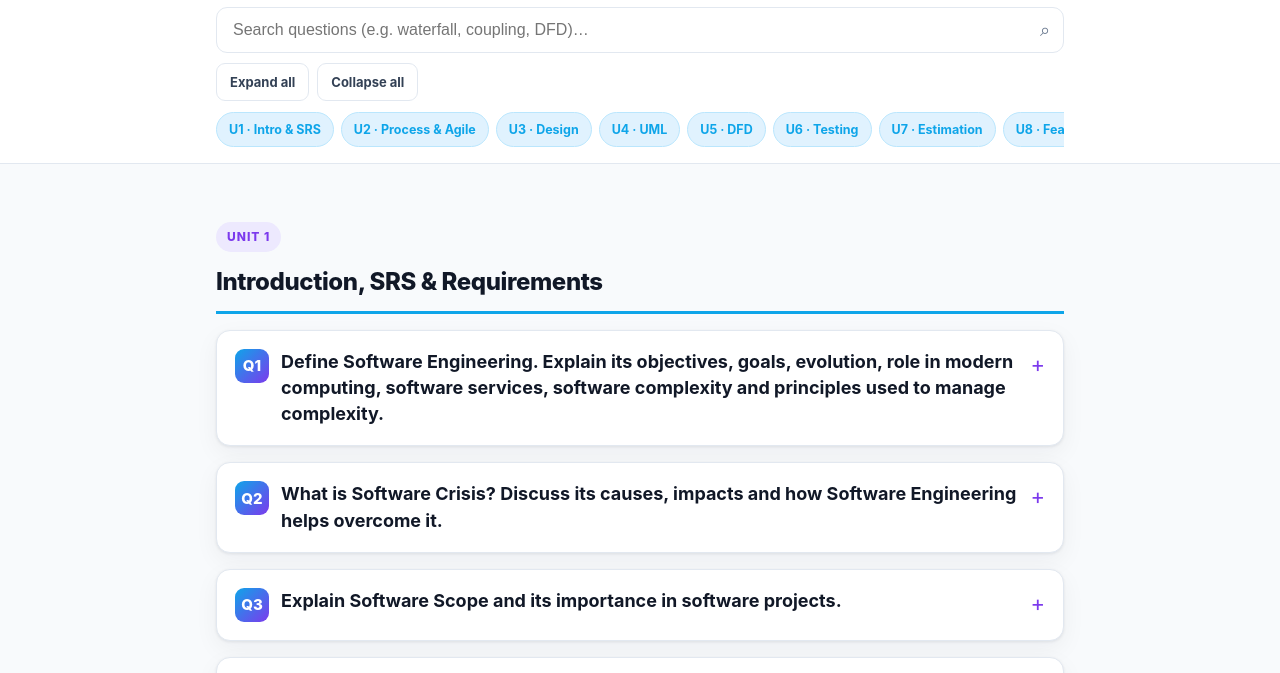
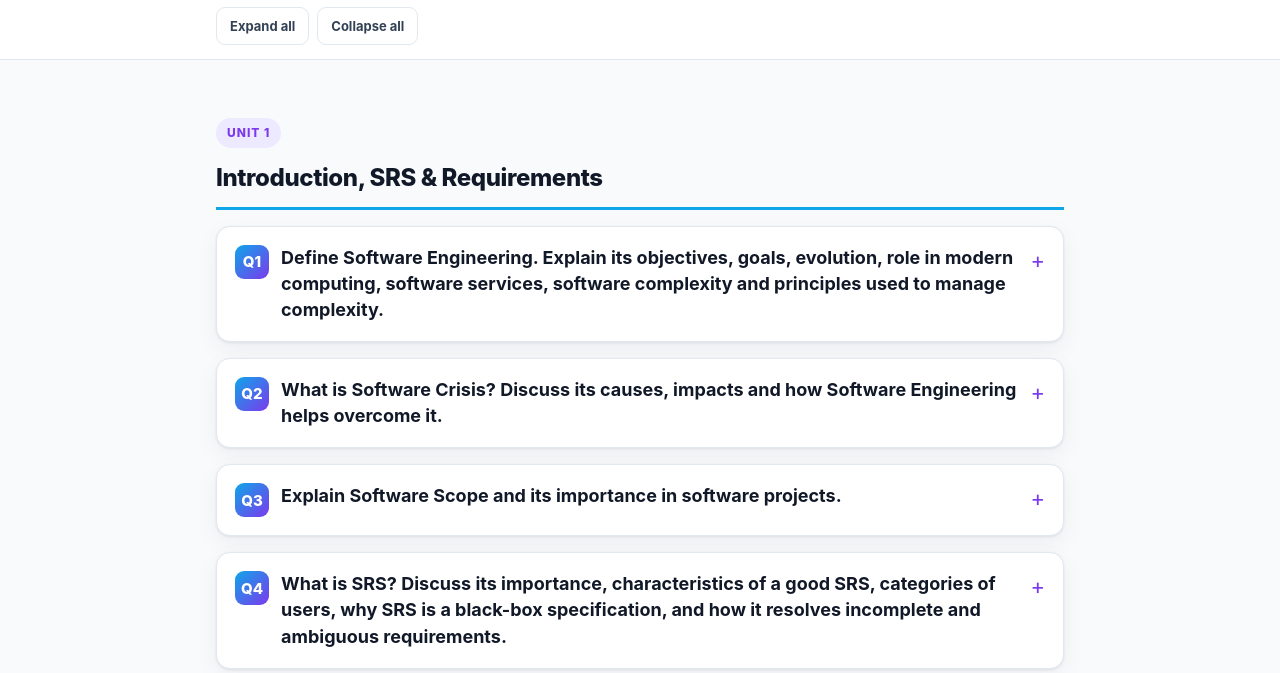
Before and after one commit to simplysandeepp/software-egg, a plain HTML site: page index.html in a window 1280 px wide. Shown: the part 80-753 px from the top of the page. Drawn offline with Linux system fonts and the light colour scheme.

Commit message:
Remove search bar, unit navigation, and disable sticky header

```diff
--- a/index.html
+++ b/index.html
@@ -24,7 +24,7 @@
     --maxw:880px;
   }
   *{box-sizing:border-box;}
-  html{scroll-behavior:smooth;scroll-padding-top:190px;}
+  html{scroll-behavior:smooth;scroll-padding-top:20px;}
   body{
     margin:0;
     font-family:-apple-system,BlinkMacSystemFont,"Segoe UI",Roboto,Helvetica,Arial,sans-serif;
@@ -42,9 +42,7 @@
     z-index:60;transition:width .1s linear;
   }
   header.topbar{
-    position:sticky;top:0;z-index:50;
-    background:rgba(255,255,255,.95);
-    backdrop-filter:blur(8px);
+    background:var(--white);
     border-bottom:1px solid var(--grey-line);
   }
   .topbar-inner{
@@ -61,14 +59,6 @@
   }
   .brand h1{font-size:20px;margin:0;font-weight:800;letter-spacing:-.3px;}
   .brand span.sub{color:var(--grey);font-size:13px;font-weight:600;}
-  .searchbox{position:relative;}
-  .searchbox input{
-    width:100%;padding:13px 44px 13px 16px;font-size:16px;
-    border:1.5px solid var(--grey-line);border-radius:11px;
-    background:var(--white);color:var(--ink);outline:none;
-  }
-  .searchbox input:focus{border-color:var(--sky);box-shadow:0 0 0 3px var(--sky-soft);}
-  .searchbox .ic{position:absolute;right:14px;top:50%;transform:translateY(-50%);color:var(--grey);font-size:18px;}
   .toolrow{display:flex;gap:8px;margin-top:10px;flex-wrap:wrap;}
   .toolrow button{
     font:inherit;font-size:13px;font-weight:700;cursor:pointer;
@@ -76,20 +66,6 @@
     background:var(--white);color:var(--ink-soft);
   }
   .toolrow button:hover{border-color:var(--sky);color:var(--sky);}
-  #searchcount{font-size:13px;color:var(--grey);align-self:center;font-weight:600;}
-
-  /* ---------- Unit nav ---------- */
-  .unitnav{
-    display:flex;gap:7px;margin-top:11px;padding-bottom:2px;
-    overflow-x:auto;-webkit-overflow-scrolling:touch;scrollbar-width:thin;
-  }
-  .unitnav a{
-    flex:0 0 auto;font-size:12.5px;font-weight:700;text-decoration:none;
-    padding:6px 12px;border-radius:30px;white-space:nowrap;
-    border:1.5px solid var(--sky-line);background:var(--sky-soft);color:var(--sky);
-    transition:background .15s,color .15s;
-  }
-  .unitnav a:hover{background:var(--sky);color:#fff;}
 
   /* ---------- Layout ---------- */
   main{max-width:var(--maxw);margin:0 auto;padding:22px 16px 120px;}
@@ -182,8 +158,6 @@
   }
   #toTop.show{display:block;}
 
-  .nores{text-align:center;color:var(--grey);padding:40px 0;font-weight:600;display:none;}
-
   /* ---------- Responsive ---------- */
   @media(max-width:600px){
     body{font-size:17px;}
@@ -211,30 +185,14 @@
         <span class="sub">40-Question Exam Prep · tap any question to expand</span>
       </div>
     </div>
-    <div class="searchbox">
-      <input id="search" type="text" placeholder="Search questions (e.g. waterfall, coupling, DFD)…" autocomplete="off">
-      <span class="ic">⌕</span>
-    </div>
     <div class="toolrow">
       <button id="expandAll">Expand all</button>
       <button id="collapseAll">Collapse all</button>
-      <span id="searchcount"></span>
-    </div>
-    <nav class="unitnav" aria-label="Jump to unit">
-      <a href="#unit1">U1 · Intro &amp; SRS</a>
-      <a href="#unit2">U2 · Process &amp; Agile</a>
-      <a href="#unit3">U3 · Design</a>
-      <a href="#unit4">U4 · UML</a>
-      <a href="#unit5">U5 · DFD</a>
-      <a href="#unit6">U6 · Testing</a>
-      <a href="#unit7">U7 · Estimation</a>
-      <a href="#unit8">U8 · Feasibility</a>
-    </nav>
+    </div>
   </div>
 </header>
 
 <main id="content">
-<p class="nores" id="nores">No questions match your search. Try a different keyword.</p>
 
 <!-- ===================== UNIT 1 ===================== -->
 <section class="unit" id="unit1">
@@ -1773,8 +1731,7 @@
 </section>
 
 <footer style="text-align:center;color:var(--grey);font-size:14px;margin-top:50px;border-top:1px solid var(--grey-line);padding-top:20px;">
-  40 questions · 8 units · Software Engineering exam prep<br>
-  <span style="font-size:12.5px;">Tip: use the search box to jump straight to a topic. Good luck! 📘</span>
+  40 questions · 8 units · Software Engineering exam prep
 </footer>
 
 </main>
@@ -1796,26 +1753,7 @@
   document.getElementById('collapseAll').onclick=function(){
     document.querySelectorAll('.card').forEach(c=>c.classList.remove('open'));
   };
-  // Search
-  var search=document.getElementById('search');
-  var count=document.getElementById('searchcount');
-  search.addEventListener('input',function(){
-    var q=search.value.trim().toLowerCase();
-    var shown=0;
-    document.querySelectorAll('.card').forEach(function(c){
-      var t=c.getAttribute('data-q').toLowerCase();
-      var match=q===''||t.indexOf(q)>-1;
-      c.style.display=match?'':'none';
-      if(match)shown++;
-      if(q!==''&&match)c.classList.add('open');
-    });
-    document.querySelectorAll('.unit').forEach(function(u){
-      var any=u.querySelector('.card:not([style*="display: none"])');
-      u.style.display=any?'':'none';
-    });
-    count.textContent=q===''?'':(shown+' question'+(shown===1?'':'s')+' found');
-    document.getElementById('nores').style.display=(q!==''&&shown===0)?'block':'none';
-  });
+
   // Copy notes
   document.querySelectorAll('.copybtn').forEach(function(b){
     b.addEventListener('click',function(){
```
